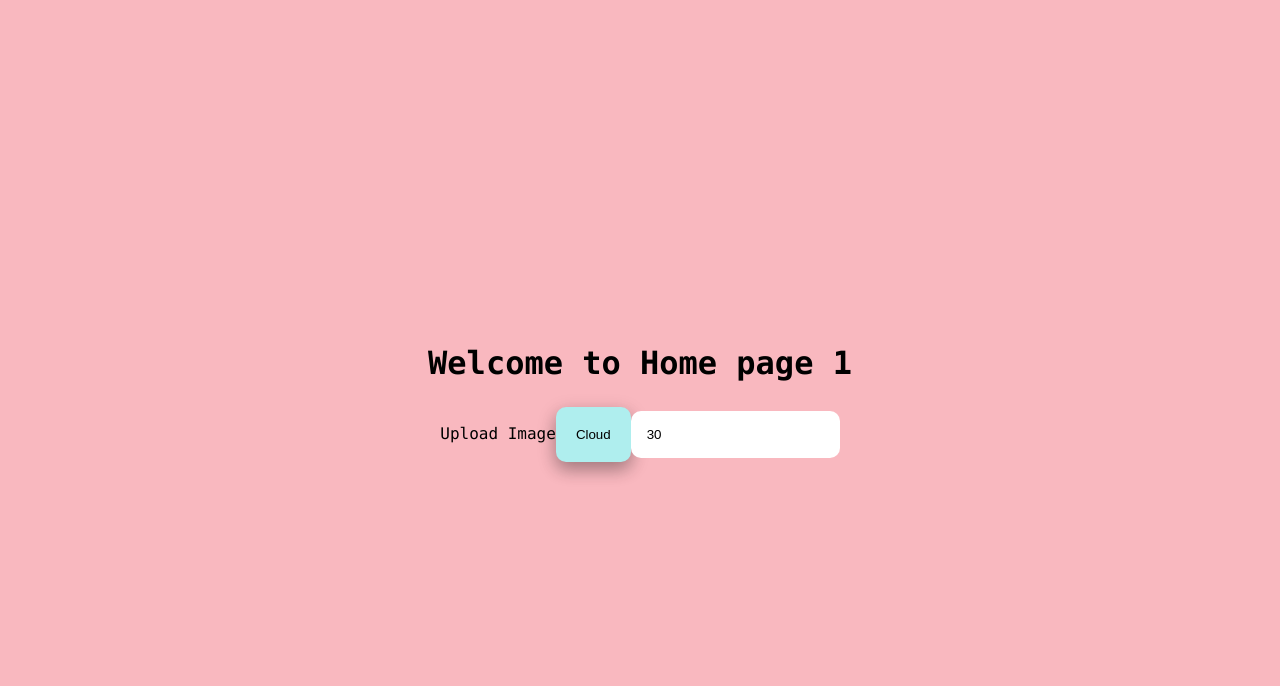
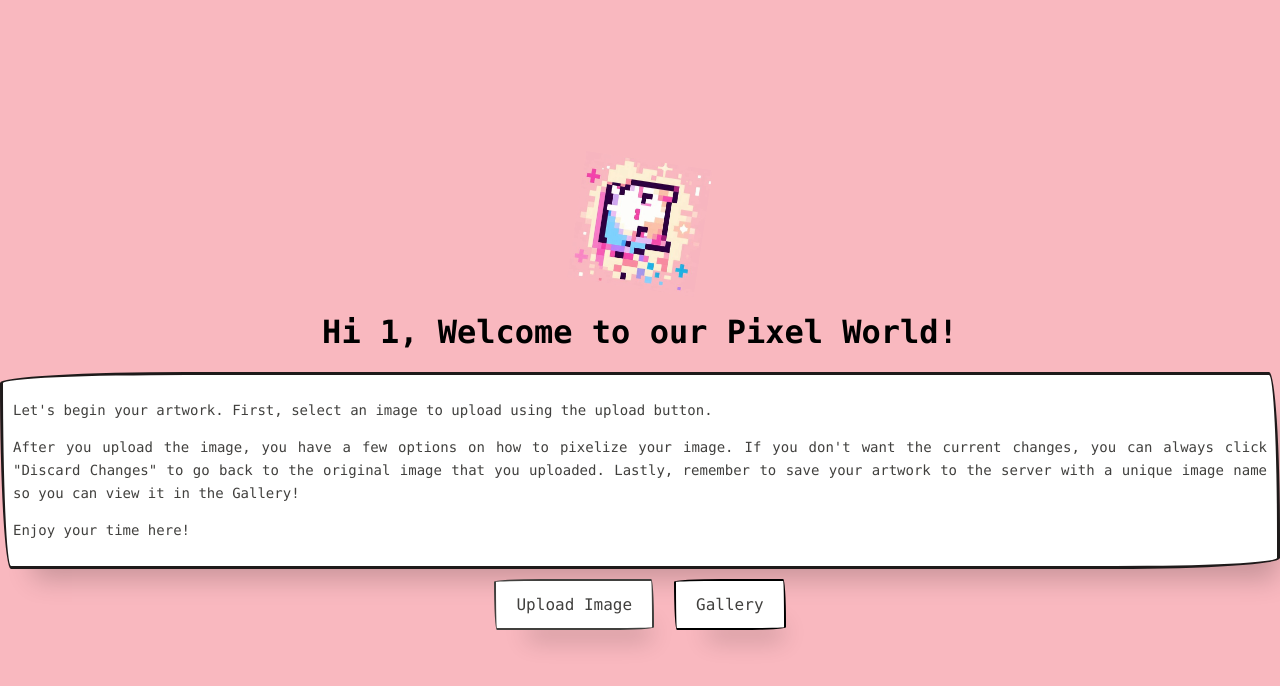
Before and after one commit to yongjiahuang134/Pixel_World, a React (Create React App) app: page /home/1 in a window 1280 px wide. Shown: the top 686 px of the page. Built offline with nearby package versions, Linux system fonts and the light colour scheme.

Commit message:
Improved UI by adding component into CSS file

```diff
--- a/src/App.css
+++ b/src/App.css
@@ -36,6 +36,7 @@
   .App-logo {
     animation: App-logo-spin infinite 20s linear;
   }
+
 
   @keyframes App-logo-spin {
     from {
@@ -101,3 +102,91 @@ input {
   border: none;
   cursor: pointer;
 }
+
+.image-container {
+  display: flex;
+  margin-left:20%;
+}
+
+.feature-buttons {
+  margin-left: 10px;
+  display: flex;
+  flex-direction: column;
+}
+
+.Introduction {
+  font-size: 14px; /* Adjust the font size as needed */
+  text-align: justify;
+}
+.introduction-container{
+  background-size: 4px 3px;
+  border-radius: 15px 225px 255px 15px 15px 255px 225px 15px;
+  border-style: solid;
+  border-width: 2px;
+  box-shadow: rgba(0, 0, 0, .2) 15px 28px 25px -18px;
+  box-sizing: border-box;
+  color: #41403e;
+  border: 3px solid #1e1a1a;
+  padding: 10px;
+  border-radius: 8px;
+  background-color: #fff ;
+  display: inline-block;
+  font-family: 'Lucida Console', Monaco, monospace;
+  font-size: 1rem;
+  line-height: 23px;
+  outline: none;
+  text-decoration: none;
+  transition: all 235ms ease-in-out;
+  border-bottom-left-radius: 15px 255px;
+  border-bottom-right-radius: 225px 15px;
+  border-top-left-radius: 255px 15px;
+  border-top-right-radius: 15px 225px;
+}
+/*Credit: PaperCSS https://www.getpapercss.com/about/
+    button component
+*/
+.feature-button {
+  display: block;
+  margin-bottom: 10px;
+  padding: 12px 20px;
+  font-size: 12px;
+  margin-top: 10px;
+  margin-left: 10px;
+  margin-right: 10px;
+  align-self: center;
+  background-color: #fff;
+  background-image: none;
+  background-position: 0 90%;
+  background-repeat: repeat no-repeat;
+  background-size: 4px 3px;
+  border-radius: 15px 225px 255px 15px 15px 255px 225px 15px;
+  border-style: solid;
+  border-width: 2px;
+  box-shadow: rgba(0, 0, 0, .2) 15px 28px 25px -18px;
+  box-sizing: border-box;
+  color: #41403e;
+  cursor: pointer;
+  display: inline-block;
+  font-family: 'Lucida Console', Monaco, monospace;
+  font-size: 1rem;
+  line-height: 23px;
+  outline: none;
+  text-decoration: none;
+  transition: all 235ms ease-in-out;
+  border-bottom-left-radius: 15px 255px;
+  border-bottom-right-radius: 225px 15px;
+  border-top-left-radius: 255px 15px;
+  border-top-right-radius: 15px 225px;
+  user-select: none;
+  -webkit-user-select: none;
+  touch-action: manipulation;
+}
+
+.feature-button:hover {
+  box-shadow: rgba(0, 0, 0, .3) 2px 8px 8px -5px;
+  transform: translate3d(0, 2px, 0);
+}
+
+.feature-button:focus {
+  box-shadow: rgba(0, 0, 0, .3) 2px 8px 4px -6px;
+}
--- a/src/Frontend/Home.js
+++ b/src/Frontend/Home.js
@@ -1,5 +1,6 @@
 import React, { useState } from 'react';
 import { useParams , useNavigate } from 'react-router-dom';
+import logo from './logo.jpg'
 
 //Main Page after login/signup
 
@@ -355,29 +356,47 @@ function Home() {
     // TODO: Change pallete to resizeble box
     return (
         <div className='MainPage'>
-            <h1>Welcome to Home page {username}</h1>
-            <input type='file' accept='image/*' id='fileUpload' onChange={handleImageUpload} style={{display: 'none'}} />
-            <label htmlFor='fileUpload' style={{cursor: 'pointer'}}>Upload Image</label>
-            <button class="button" onClick={handleCloudButtonClick}>Cloud</button>
+            <img src={logo} alt="Logo" className="App-logo" style={{maxWidth: '10%', maxHeight: '10%'}}></img>
+            <h1>Hi {username}, Welcome to our Pixel World!</h1>
+            <div className="introduction-container">
+                <p className="Introduction">Let's begin your artwork. First, select an image to upload using the upload button.</p>
+                <p className="Introduction">After you upload the image, you have a few options on how to pixelize your image. If you don't want the current changes, you can always click "Discard Changes" to go back to the original image that you uploaded. Lastly, remember to save your artwork to the server with a unique image name so you can view it in the Gallery!</p>
+                <p className="Introduction">Enjoy your time here!</p>
+            </div>
+
+            <label htmlFor="fileUpload" className="feature-button">
+                Upload Image
+                <input type="file" accept="image/*" id="fileUpload" onChange={handleImageUpload} style={{ display: 'none' }} />
+            </label>
+            <button class="feature-button" onClick={handleCloudButtonClick}>Gallery</button>
+            <div className="image-container">
+                <div className="imageWrap">
                     {(image || pixelImage) && (
                         <div style={{width: '500px', height: '500px'}}>
-                    <img src={transformationApplied ? pixelImage : image} alt='Uploaded' style={{maxWidth: '100%', maxHeight: '100%'}} />
+                            <img className="uploaded-image" src={transformationApplied ? pixelImage : image} alt='Uploaded' style={{maxWidth: '100%', maxHeight: '100%'}} />
                         </div>
                     )}
-            {(image || pixelImage) && <button class="button" onClick={handleDownload}>Download Image</button>}
-            <input
+                </div>
+
+                <div className="feature-buttons">
+
+                    {(image || pixelImage) && <button className="feature-button" onClick={handlePixelate}>Pixelate Image</button>}
+                    {(image || pixelImage) && <button className="feature-button" onClick={handlePixelateBW}>Black & White</button>}
+                    {(image || pixelImage) && <button className="feature-button" onClick={handleProcessImage}>Process Image</button>}
+                </div>
+            </div>
+
+            {(image || pixelImage) && <button class="feature-button" onClick={handleDownload}>Download Image</button>}
+            {(image || pixelImage) && <input
                     type="number"
                     value={blockSize}
                     onChange={(e) => setBlockSize(Number(e.target.value))}
                     placeholder="Enter block size"
-            />
-            {(image || pixelImage) && <button class="button" onClick={handlePixelate}>Pixelate Image</button>}
-            {(image || pixelImage) && <button class="button" onClick={handlePixelateBW}>Black & White</button>}
-            {(image || pixelImage) && <button class="button" onClick={handleProcessImage}>Process Image</button>}
-            {(image || pixelImage) && <button class="button" onClick={uploadImageToServer}>Save Image to Server</button>}
-            {(image || pixelImage) && <button class="button" onClick={DiscardChange}>Discard Change</button>}
+            />}
+            {(image || pixelImage) && <button class="feature-button" onClick={uploadImageToServer}>Save Image to Server</button>}
+            {(image || pixelImage) && <button class="feature-button" onClick={DiscardChange}>Discard Changes</button>}
             {(image || pixelImage) && <input type="text" id="imageName" name="imageName" placeholder="Type image name here" value={imageName} onChange={handleImageName}></input>}
-            {(image || pixelImage) && <button class="button" onClick={() => window.location.href=`/images/${username}`}>View Images</button>}
+            {(image || pixelImage) && <button class="feature-button" onClick={() => window.location.href=`/images/${username}`}>View Images</button>}
             {processedColors && (
                 <div>
                     <h2>Extracted Colors</h2>
--- a/src/Frontend/Main.js
+++ b/src/Frontend/Main.js
@@ -8,13 +8,13 @@ function Main(){
     return (
         <div className='MainPage'>
             <h1 className="MainPageh1">Welcome to Pixel World</h1>
-            <img src={logo} alt="Logo" className="App-logo" style={{maxWidth: '50%', maxHeight: '50s%'}}></img>
+            <img src={logo} alt="Logo" className="App-logo" style={{maxWidth: '50%', maxHeight: '50%'}}></img>
             <h2 className="MainPageh2">Let Begin!</h2>
             <br></br>
             <br></br>
             <br></br>
-            <button class="button"><Link to='/login'>Login</Link></button>
-            <button class="button"><Link to='/signup'>Signup</Link></button>
+            <button class="feature-button"><Link to='/login'>Login</Link></button>
+            <button class="feature-button"><Link to='/signup'>Signup</Link></button>
         </div>
     );
 }
```
Lines whose indentation alone changed are shown as unchanged.
